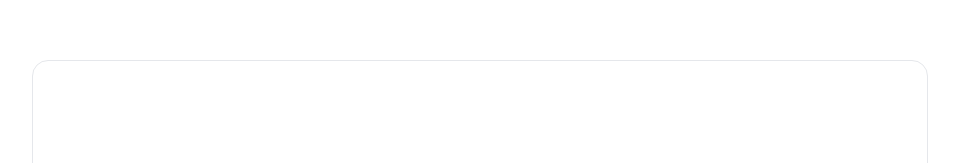
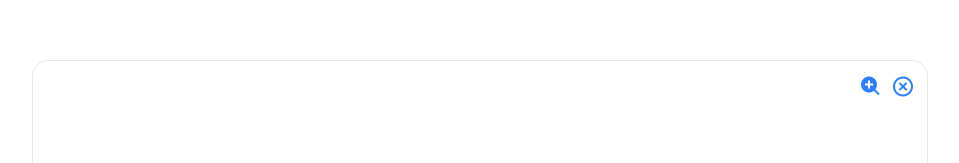
Before and after one commit to TemirovaAzima/Tailwind-Apple-Web-Typescript, a React (Vite) app: page / in a window 1280 px wide. Shown: the top 163 px of the page, without its empty margins (160-1119 px from the left). Built offline with nearby package versions, Linux system fonts and the light colour scheme.

Commit message:
Controls end in ts

```diff
--- a/src/App.tsx
+++ b/src/App.tsx
@@ -1,12 +1,20 @@
-import React from "react";
+import React, {useState} from "react";
+import Controls from "./components/Controls.tsx";
 
-const App:React.FC = () =>{
+const App: React.FC = () => {
+    const [frameZoom, setFrameZoom] = useState<boolean>(false);
+
+    const toggleZoom = (): void => {
+        setFrameZoom(!frameZoom)
+    };
+
     return (
         <div className={"w-full h-screen grid place-items-center"}>
-           <div className='w-[70vw] min-h-[85vh] h-[85vh] min-w-[70vw] max-w-[90vw] max-h-[90vh]
-                 border border-gray-200 resize overflow-auto rounded-2xl
-              ' >
-           </div>
+            <div className={` ${frameZoom ? 'min-w-[97vw] min-h-[97vh]' : 'min-w-[70vw] min-h-[85vh]'} w-[70vw] h-[85vh] max-w-[90vw] max-h-[90vh]
+                 border border-gray-200 resize overflow-auto rounded-2xl relative
+              `}>
+                <Controls frameZoom={frameZoom} toggleZoom={toggleZoom}/>
+            </div>
         </div>
     )
 }
--- /dev/null
+++ b/src/components/Controls.tsx
@@ -0,0 +1,18 @@
+import React from 'react'
+interface ControlsProp {
+    frameZoom:boolean;
+    toggleZoom:()=>void;
+}
+const Controls:React.FC<ControlsProp> = ({frameZoom,toggleZoom}) => {
+    return (
+        <div className='absolute top-3 right-3 space-x-2'>
+            <button className='text-2xl text-blue-500 cursor-pointer' onClick={toggleZoom}>
+                <i className={`${frameZoom ? 'bx bxs-zoom-out' : 'bx bxs-zoom-in'}`}></i>
+            </button>
+            <button className='text-2xl text-blue-500 cursor-pointer'>
+                <i className='bx bx-x-circle'></i>
+            </button>
+        </div>
+    )
+}
+export default Controls
```
